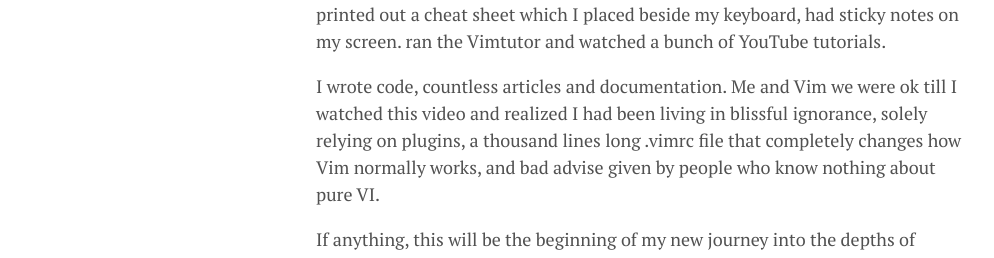
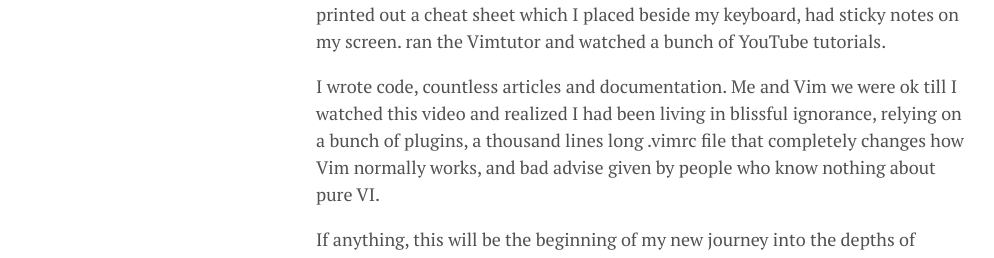
Before and after one commit to lgeurts/lgeurts.github.io, a Jekyll site: the page built from _posts/2022-11-11-mastering-the-vim-language.md, in a window 1280 px wide. Shown: the part 235-493 px from the top of the page, without its empty margins (0-994 px from the left). Built offline with Jekyll 4.4.1, drawn with Linux system fonts in a browser that asks for light colours; nearby versions of some CDN libraries; comment, search, counter and statistics services are not loaded.

Commit message:
Update 2022-11-11-mastering-the-vim-language.md

```diff
--- a/_posts/2022-11-11-mastering-the-vim-language.md
+++ b/_posts/2022-11-11-mastering-the-vim-language.md
@@ -9,7 +9,7 @@
 
 For the past few years I used Vim almost exclusively to become efficient with it. I printed out a cheat sheet which I placed beside my keyboard, had sticky notes on my screen. ran the Vimtutor and watched a bunch of YouTube tutorials.
 
-I wrote code, countless articles and documentation. Me and Vim we were ok till I watched this video and realized I had been living in blissful ignorance, solely relying on plugins, a thousand lines long .vimrc file that completely changes how Vim normally works, and bad advise given by people who know nothing about pure VI.
+I wrote code, countless articles and documentation. Me and Vim we were ok till I watched this video and realized I had been living in blissful ignorance, relying on a bunch of plugins, a thousand lines long .vimrc file that completely changes how Vim normally works, and bad advise given by people who know nothing about pure VI.
 
 If anything, this will be the beginning of my new journey into the depths of Vim’s grammar.
 
```
